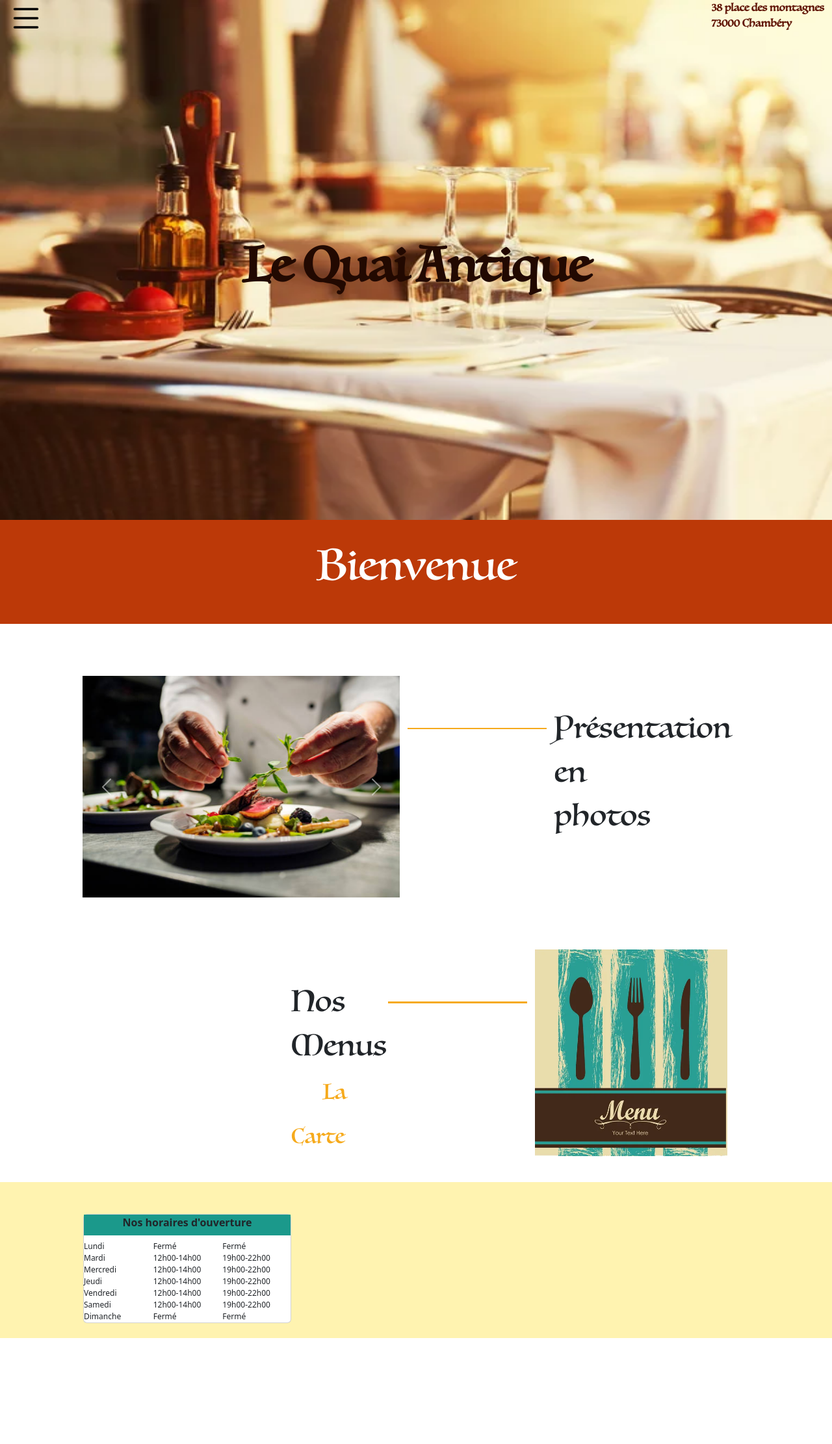
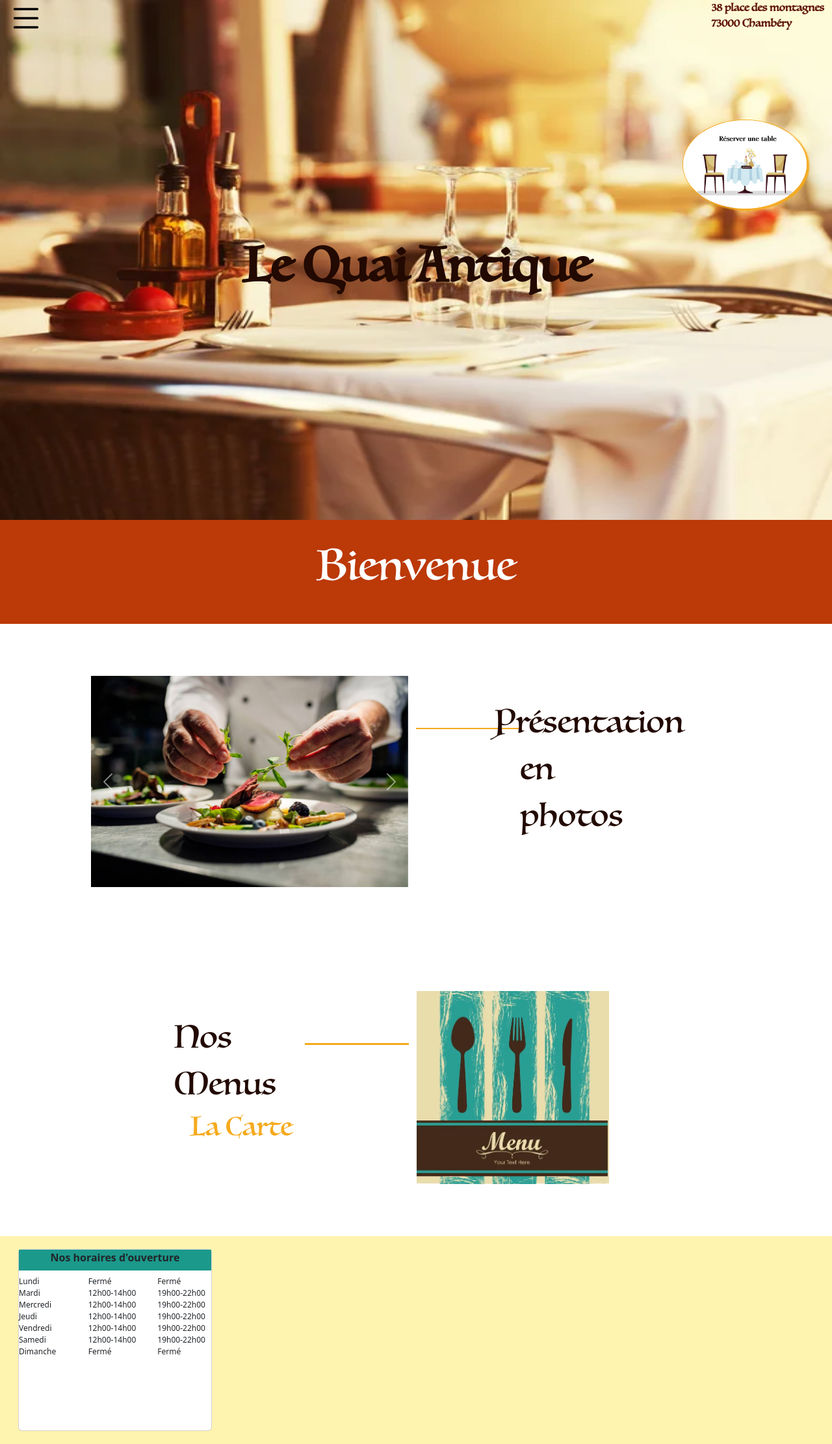
Before and after one commit to yattttta/ECF-site-restaurant, a Symfony app: template symfony/templates/accueil/accueil.html.twig in a window 1280 px wide. Shown: the whole page at 65% size. Before the commit the page ends 2059 px from the top, so only its background shows below. Run offline with Twig, Linux system fonts and the light colour scheme; the template is opened without the code that fills it, so the values that code supplies are empty; some libraries are stand-ins or nearby versions.

Commit message:
#17 Amélioration CSS verion PC Page Accueil

```diff
--- a/symfony/public/navbar/navbar.css
+++ b/symfony/public/navbar/navbar.css
@@ -5,13 +5,13 @@
 /* Header */
 header {
     height: 100vh;
+    width: 100vw;
 }
 .fond {
     position: absolute;
     left: 0;
     width: 100%;
-    height: 100vh;
-    max-height: 100%;
+    height: 100%;
 
 }
 .scroll {
@@ -95,19 +95,25 @@
 .gestion {
     padding-top: 25vh;
 }
+/* Main */
+main {
+    font-family: 'Luminari';
+}
 
-/* Horaires */
+/* Footer */
 footer {
+    height: 40vh;
+    margin-top: 10vh;
     background-color: #fff3b0;
-    background-size: cover;
-    height: 30vh;
-    margin-top: 5vh;
+}
+.footerBarre {
+    height: 100%;
+}
+.openHoursCardBlock {
+    height: 100%;
 }
 .openHoursCard {
-    width: 25vw;
-    height: 80%;
-    margin-left: 10vw;
-    padding-top: 0.05vh;
+    height: 35vh;
 }
 .openHoursTitle {
     height: 4vh;
--- a/symfony/public/pageAccueil/pageAccueil.css
+++ b/symfony/public/pageAccueil/pageAccueil.css
@@ -1,28 +1,27 @@
+.headerBlock {
+    font-family: 'Luminari';
+}
+
 /* Vignette de réservation */
 .imgReserver {
     width: 15%;
-    float: right;
-    margin-right: 7vw;
     box-shadow: 3px 2px 2px #F6AA1C;
-
+    border: 0.2px solid #F6AA1C ;
+    position: fixed;
+    right: 3vw;
 }
 .imgReserver:hover {
     transform: rotate(10deg);
+}
 
-}
-.reserve {
-    font-family: "Luminari", "fantasy";
-}
 @media screen and (max-width: 850px) {
     .reserve {
-        visibility: hidden;
+        display: none;
     }
 }
-
 /* Bande de reservation */
 .reserveStrip {
     height: 32vh;
-    font-family: "Luminari", "fantasy";
 }
 .reserve2 {
     margin-top: 22vh;
@@ -32,7 +31,6 @@
     background-color: #fff3b0;
     position: fixed;
     bottom: 0;
-    z-index: 2;
 }
 @media screen and (min-width: 850px) {
     .reserveStrip {
@@ -44,7 +42,6 @@
     height: 23vh;
 }
 h1 {
-    font-family: "Luminari", "fantasy";
     font-size: 9vh;
     color: #220901;
     font-weight: 800;
@@ -55,6 +52,7 @@
     visibility: hidden;
     transition: all 0.23s ease-in-out;
 }
+
 /* Banniere bienvenue */
 .welcomeStrip {
     height: 20vh;
@@ -63,51 +61,54 @@
 .welcome {
     font-size: 4rem;
     color: #ffffff;
-}
-/* Galerie photo */
-.slider {
-    width: 40vw;
-    margin-left: 9vw;
-    border: none;
 
 }
-.photo {
-    width: 40vw;
-}
 
-.ligne {
+/* Galerie photo */
+.photoRow {
     margin-top: 10vh;
 }
-
+.carousel {
+    width: 40vw;
+    margin-left: 10vw;
+}
 .decor {
     background-color: #F6AA1C;
     height: 0.3vh;
     margin-top: 10vh;
+    width: 20vh;
 }
-.pres {
-    margin-top: 6vh;
-    font-size: 45px;
+.txtBlock {
+    margin-top: 4.5vh;
+    font-size: 3rem;
+    color: #220901;
 }
+
 /* Vignette menus */
+.menuRow {
+    margin-top: 20vh;
+}
+.menuCol {
+    margin-left: 20vw;
+
+}
 .txtMenu {
-    margin-left: 30vw;
-    padding-left: 5vw;
+    font-size: 3rem;
+    margin-top: 4.5vh;
+    color: #220901;
+    margin-right: -2.25vw;
+}
+.txtCarte {
+    font-size: 2.5rem;
+    margin-right: -2.25vw;
+}
+.lienCarte {
+    text-decoration: none;
+    color:#F6AA1C;
+}
+.lienCarte:hover {
+    color: #941B0C;
 }
 .imgMenu {
     width: 25vw;
 }
-.decor2 {
-    padding-left: 10vw;
-}
-.lienCarte {
-    text-decoration: none;
-    color:#F6AA1C;
-    font-size: 32px;
-
-}
-.lienCarte:hover {
-    color: #941B0C;
-}
-main {
-    font-family: "Luminari", "fantasy";
-}
--- a/symfony/templates/accueil/accueil.html.twig
+++ b/symfony/templates/accueil/accueil.html.twig
@@ -5,6 +5,7 @@
 
 {% endblock %}
 {% block header %}
+<div class="headerBlock">
     <div class="row vide"></div>
     <div class="reserve">
         <a href="/reservation">
@@ -17,53 +18,54 @@
         <h1 class="d-flex mx-auto">Le Quai Antique</h1>
     </div>
     <div class="row reserveStrip">
-        <a href="/reservation" class="col reserve2">Réserver</a>
+        <a href="/reservation" class="col reserve2 d-flex justify-content-center">Réserver une table</a>
+    </div>
 </div>
 {% endblock %}
 
-{% block body %}
-    <main class="container-fluid">
+{% block main %}
         <div class="row welcomeStrip">
             <p class="welcome col d-flex justify-content-center align-items-center">Bienvenue</p>
         </div>
-
-        <article class="row ligne">
-            <div class="card slider my-auto">
-                <div id="carouselExampleFade" class="col carousel slide carousel-fade">
+        <article class="row photoRow">
+            <div id="carouselExampleFade" class="col-3 carousel slide carousel-fade">
                 <div class="carousel-inner">
                     <div class="carousel-item active">
-                            <img src="pageAccueil/images/img1.jpg" class="photo">
+                        <img src="pageAccueil/images/img1.jpg" class="photo d-block w-100">
                     </div>
                     <div class="carousel-item">
-                            <img src="pageAccueil/images/img2.jpg" class="photo">
+                        <img src="pageAccueil/images/img2.jpg" class="photo d-block w-100">
                     </div>
                     <div class="carousel-item">
-                            <img src="pageAccueil/images/img3.jpg" class="photo">
+                        <img src="pageAccueil/images/img3.jpg" class="photo d-block w-100">
                     </div>
                 </div>
                 <button class="carousel-control-prev" type="button" data-bs-target="#carouselExampleFade" data-bs-slide="prev">
                     <span class="carousel-control-prev-icon" aria-hidden="true"></span>
-                        <span class="visually-hidden">Previous</span>
+                    <span class="visually-hidden">Précédent</span>
                 </button>
                 <button class="carousel-control-next" type="button" data-bs-target="#carouselExampleFade" data-bs-slide="next">
                     <span class="carousel-control-next-icon" aria-hidden="true"></span>
-                        <span class="visually-hidden">Next</span>
+                    <span class="visually-hidden">Suivant</span>
                 </button>
             </div>
-            </div>
-            <div class="col-2 decor"></div>
-            <div class="col-2 pres">Présentation<br>en photos</div>
-
+            <div class="decor"></div>
+            <div class="col-2 txtBlock">
+                <div class="row d-flex justify-content-center">Présentation</div>
+                <div class="row d-flex justify-content-center">en photos</div>
         </article>
 
-        <article class="row ligne">
-            <div class="col-2 pres txtMenu">Nos Menus
-                <a href="pageAccueil/Le_Quai_Antique.pdf" class="lienCarte ms-5">La Carte</a>
+        <article class="row menuRow">
+            <div class="col-2 menuCol">
+                <div class="row txtMenu">
+                    <div class="d-flex justify-content-center">Nos Menus</div>
                 </div>
-            <div class="col-2 decor decor2"></div>
-            <img src="pageAccueil/images/imgMenu.jpg" class="imgMenu">
+                <div class="row txtCarte">
+                    <a href="pageAccueil/Le_Quai_Antique.pdf" class="lienCarte d-flex justify-content-center">La Carte</a>
+                </div>
+            </div>
+            <div class="decor"></div>
+            <img src="pageAccueil/images/imgMenu.jpg" class="col-3 imgMenu">
         </article>
-    </main>
-
 {% endblock %}
 {% block scripts %} <script src="pageAccueil/pageAccueil.js"></script> {% endblock %}
--- a/symfony/templates/base.html.twig
+++ b/symfony/templates/base.html.twig
@@ -12,7 +12,7 @@
     </head>
     <body>
         <header class="container-fluid" id="header">
-        <img src="navbar/restaurant.jpg" class="fond">
+            <img src="navbar/restaurant.jpg" class="fond"/>
             <div class="row barre">
                 <div class="col toggle">
                     <svg xmlns="http://www.w3.org/2000/svg" width="56" height="56" fill="currentColor" class="bi bi-list ouvrir" viewBox="0 0 16 16">
@@ -40,10 +40,13 @@
 
             {% block header %}{% endblock %}
         </header>
-        {% block body %}{% endblock %}
-            <footer>
-                <div class="openHoursCard">
-                    <div class="card mt-5">
+        <main class="container-fluid">
+            {% block main %}{% endblock %}
+        </main>
+        <footer class="container-fluid">
+            <div class="row footerBarre">
+                <div class="col-4 openHoursCardBlock d-flex align-items-center ms-3">
+                    <div class="card openHoursCard">
                         <div class="card-title openHoursTitle d-flex justify-content-center">
                             Nos horaires d'ouverture
                         </div>
@@ -76,8 +79,9 @@
                         <div>
                     </div>
                 <div>
+            </div>
 
-            </footer>
+        </footer>
 
         <script src="https://ajax.googleapis.com/ajax/libs/jquery/3.6.1/jquery.min.js"></script>
         <script src="https://cdn.jsdelivr.net/npm/bootstrap@5.3.0-alpha1/dist/js/bootstrap.bundle.min.js" integrity="sha384-w76AqPfDkMBDXo30jS1Sgez6pr3x5MlQ1ZAGC+nuZB+EYdgRZgiwxhTBTkF7CXvN" crossorigin="anonymous"></script>
```
Lines whose indentation alone changed are shown as unchanged.
